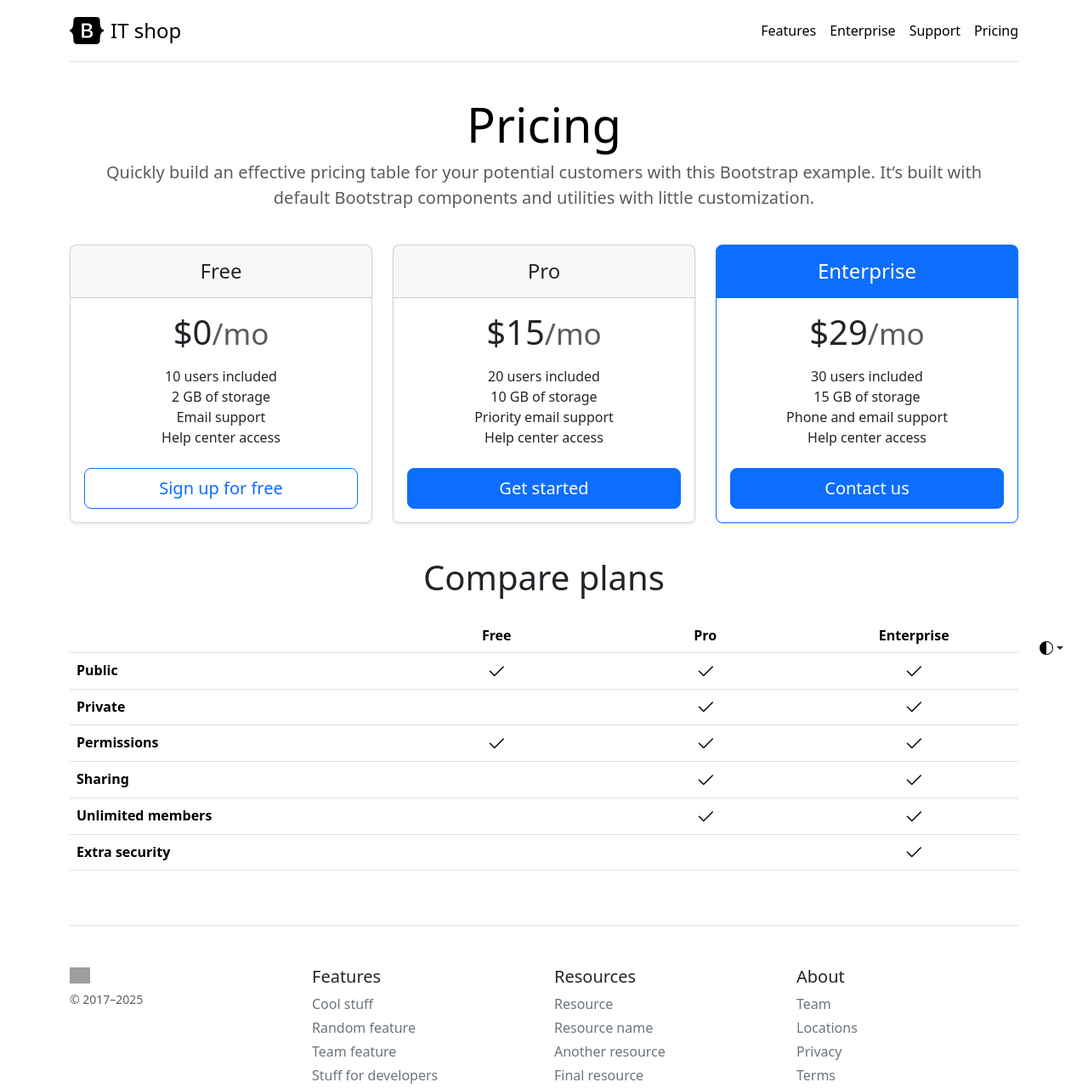
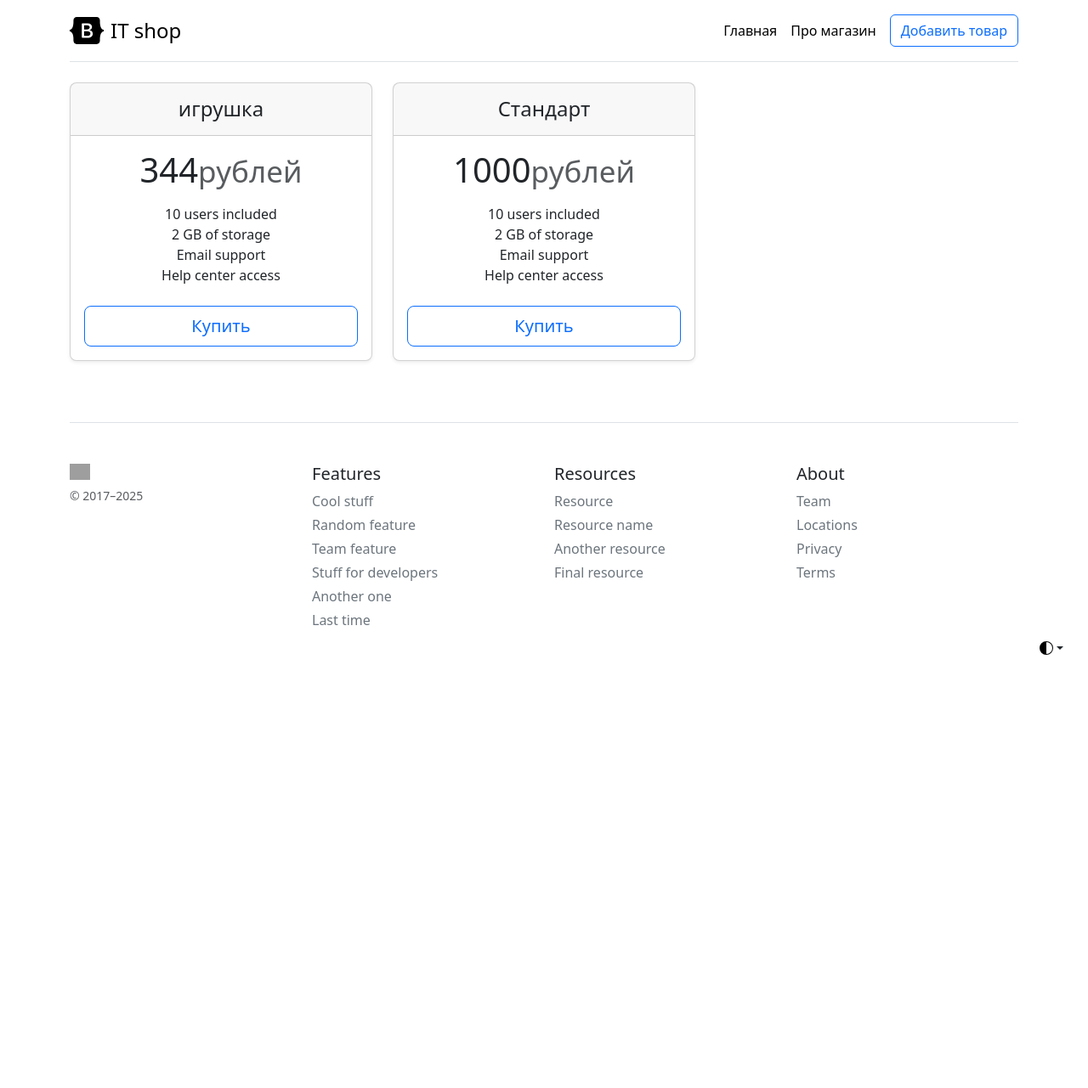
Before and after one commit to Scortlin/First_Flask_Project, a Flask app: page / in a window 1280 px wide. Shown: the top 1281 px of the page at 85% size. After the commit the page ends 771 px from the top, so only its background shows below. Run offline with Flask 3, Linux system fonts and the light colour scheme; lists and menus that the app fills with data are empty; some libraries are stand-ins or nearby versions; grey boxes are pictures that could not be loaded.

Commit message:
second commit

```diff
--- a/app.py
+++ b/app.py
@@ -1,14 +1,45 @@
-from flask import Flask, render_template
+from flask import Flask, render_template, request, redirect
+from flask_sqlalchemy import SQLAlchemy
 
 app = Flask(__name__)
+app.config['SQLALCHEMY_DATABASE_URI'] = 'sqlite:///shop.db'
+app.config['SQLALCHEMY_TRACK_MODIFICATIONS'] = False
+db = SQLAlchemy(app)
+
+class Item(db.Model):
+    id = db.Column(db.Integer, primary_key = True)
+    title = db.Column(db.String(100), nullable = False)
+    price = db.Column(db.Integer, nullable=False)
+    isActive = db.Column(db.Boolean, default=True)
+    #text= db.Column(db.Text, nullable = False)
+
+    def __repr__(self):
+        return self.title
 
 @app.route('/')
 def index():
-    return render_template('index.html')
+    items = Item.query.order_by(Item.price).all()
+    return render_template('index.html', data=items)
 
 @app.route('/about')
 def about():
     return render_template('about.html')
 
+@app.route('/create', methods = ['POST','GET'])
+def create():
+    if request.method == "POST":
+        title = request.form['title']
+        price = request.form['price']
+        item = Item(title=title, price=price)
+        try:
+            db.session.add(item)
+            db.session.commit()
+            return redirect('/')
+        except:
+            return "ОШИБКА"
+    else:
+        return render_template('create.html')
+
+
 if __name__ == '__main__':
     app.run(debug=True)
--- a/templates/base.html
+++ b/templates/base.html
@@ -78,17 +78,13 @@
       </a>
 
       <nav class="d-inline-flex mt-2 mt-md-0 ms-md-auto">
-        <a class="me-3 py-2 link-body-emphasis text-decoration-none" href="#">Features</a>
-        <a class="me-3 py-2 link-body-emphasis text-decoration-none" href="#">Enterprise</a>
-        <a class="me-3 py-2 link-body-emphasis text-decoration-none" href="#">Support</a>
-        <a class="py-2 link-body-emphasis text-decoration-none" href="#">Pricing</a>
+        <a class="me-3 py-2 link-body-emphasis text-decoration-none" href="/">Главная</a>
+        <a class="me-3 py-2 link-body-emphasis text-decoration-none" href="/about">Про магазин</a>
       </nav>
+        <a class="btn btn-outline-primary" href="/create">Добавить товар</a>
     </div>
 
-    <div class="pricing-header p-3 pb-md-4 mx-auto text-center">
-      <h1 class="display-4 fw-normal text-body-emphasis">Pricing</h1>
-      <p class="fs-5 text-body-secondary">Quickly build an effective pricing table for your potential customers with this Bootstrap example. It’s built with default Bootstrap components and utilities with little customization.</p>
-    </div>
+
   </header>
 
   {% block body %}{% endblock %}
--- a/templates/index.html
+++ b/templates/index.html
@@ -7,113 +7,25 @@
 {% block body %}
   <main>
     <div class="row row-cols-1 row-cols-md-3 mb-3 text-center">
+      {% for el in data %}
       <div class="col">
         <div class="card mb-4 rounded-3 shadow-sm">
           <div class="card-header py-3">
-            <h4 class="my-0 fw-normal">Free</h4>
+            <h4 class="my-0 fw-normal">{{ el.title }}</h4>
           </div>
           <div class="card-body">
-            <h1 class="card-title pricing-card-title">$0<small class="text-body-secondary fw-light">/mo</small></h1>
+            <h1 class="card-title pricing-card-title">{{ el.price }}<small class="text-body-secondary fw-light">рублей</small></h1>
             <ul class="list-unstyled mt-3 mb-4">
               <li>10 users included</li>
               <li>2 GB of storage</li>
               <li>Email support</li>
               <li>Help center access</li>
             </ul>
-            <button type="button" class="w-100 btn btn-lg btn-outline-primary">Sign up for free</button>
+            <a href="" type="button" class="w-100 btn btn-lg btn-outline-primary">Купить</a>
           </div>
         </div>
       </div>
-      <div class="col">
-        <div class="card mb-4 rounded-3 shadow-sm">
-          <div class="card-header py-3">
-            <h4 class="my-0 fw-normal">Pro</h4>
-          </div>
-          <div class="card-body">
-            <h1 class="card-title pricing-card-title">$15<small class="text-body-secondary fw-light">/mo</small></h1>
-            <ul class="list-unstyled mt-3 mb-4">
-              <li>20 users included</li>
-              <li>10 GB of storage</li>
-              <li>Priority email support</li>
-              <li>Help center access</li>
-            </ul>
-            <button type="button" class="w-100 btn btn-lg btn-primary">Get started</button>
-          </div>
-        </div>
-      </div>
-      <div class="col">
-        <div class="card mb-4 rounded-3 shadow-sm border-primary">
-          <div class="card-header py-3 text-bg-primary border-primary">
-            <h4 class="my-0 fw-normal">Enterprise</h4>
-          </div>
-          <div class="card-body">
-            <h1 class="card-title pricing-card-title">$29<small class="text-body-secondary fw-light">/mo</small></h1>
-            <ul class="list-unstyled mt-3 mb-4">
-              <li>30 users included</li>
-              <li>15 GB of storage</li>
-              <li>Phone and email support</li>
-              <li>Help center access</li>
-            </ul>
-            <button type="button" class="w-100 btn btn-lg btn-primary">Contact us</button>
-          </div>
-        </div>
-      </div>
-    </div>
-
-    <h2 class="display-6 text-center mb-4">Compare plans</h2>
-
-    <div class="table-responsive">
-      <table class="table text-center">
-        <thead>
-          <tr>
-            <th style="width: 34%;"></th>
-            <th style="width: 22%;">Free</th>
-            <th style="width: 22%;">Pro</th>
-            <th style="width: 22%;">Enterprise</th>
-          </tr>
-        </thead>
-        <tbody>
-          <tr>
-            <th scope="row" class="text-start">Public</th>
-            <td><svg class="bi" width="24" height="24"><use xlink:href="#check"/></svg></td>
-            <td><svg class="bi" width="24" height="24"><use xlink:href="#check"/></svg></td>
-            <td><svg class="bi" width="24" height="24"><use xlink:href="#check"/></svg></td>
-          </tr>
-          <tr>
-            <th scope="row" class="text-start">Private</th>
-            <td></td>
-            <td><svg class="bi" width="24" height="24"><use xlink:href="#check"/></svg></td>
-            <td><svg class="bi" width="24" height="24"><use xlink:href="#check"/></svg></td>
-          </tr>
-        </tbody>
-
-        <tbody>
-          <tr>
-            <th scope="row" class="text-start">Permissions</th>
-            <td><svg class="bi" width="24" height="24"><use xlink:href="#check"/></svg></td>
-            <td><svg class="bi" width="24" height="24"><use xlink:href="#check"/></svg></td>
-            <td><svg class="bi" width="24" height="24"><use xlink:href="#check"/></svg></td>
-          </tr>
-          <tr>
-            <th scope="row" class="text-start">Sharing</th>
-            <td></td>
-            <td><svg class="bi" width="24" height="24"><use xlink:href="#check"/></svg></td>
-            <td><svg class="bi" width="24" height="24"><use xlink:href="#check"/></svg></td>
-          </tr>
-          <tr>
-            <th scope="row" class="text-start">Unlimited members</th>
-            <td></td>
-            <td><svg class="bi" width="24" height="24"><use xlink:href="#check"/></svg></td>
-            <td><svg class="bi" width="24" height="24"><use xlink:href="#check"/></svg></td>
-          </tr>
-          <tr>
-            <th scope="row" class="text-start">Extra security</th>
-            <td></td>
-            <td></td>
-            <td><svg class="bi" width="24" height="24"><use xlink:href="#check"/></svg></td>
-          </tr>
-        </tbody>
-      </table>
+      {% endfor %}
     </div>
   </main>
 {% endblock %}
```
Also changed, not shown: templates/create.html (added, +16 -0 lines), instance/shop.db (added).
